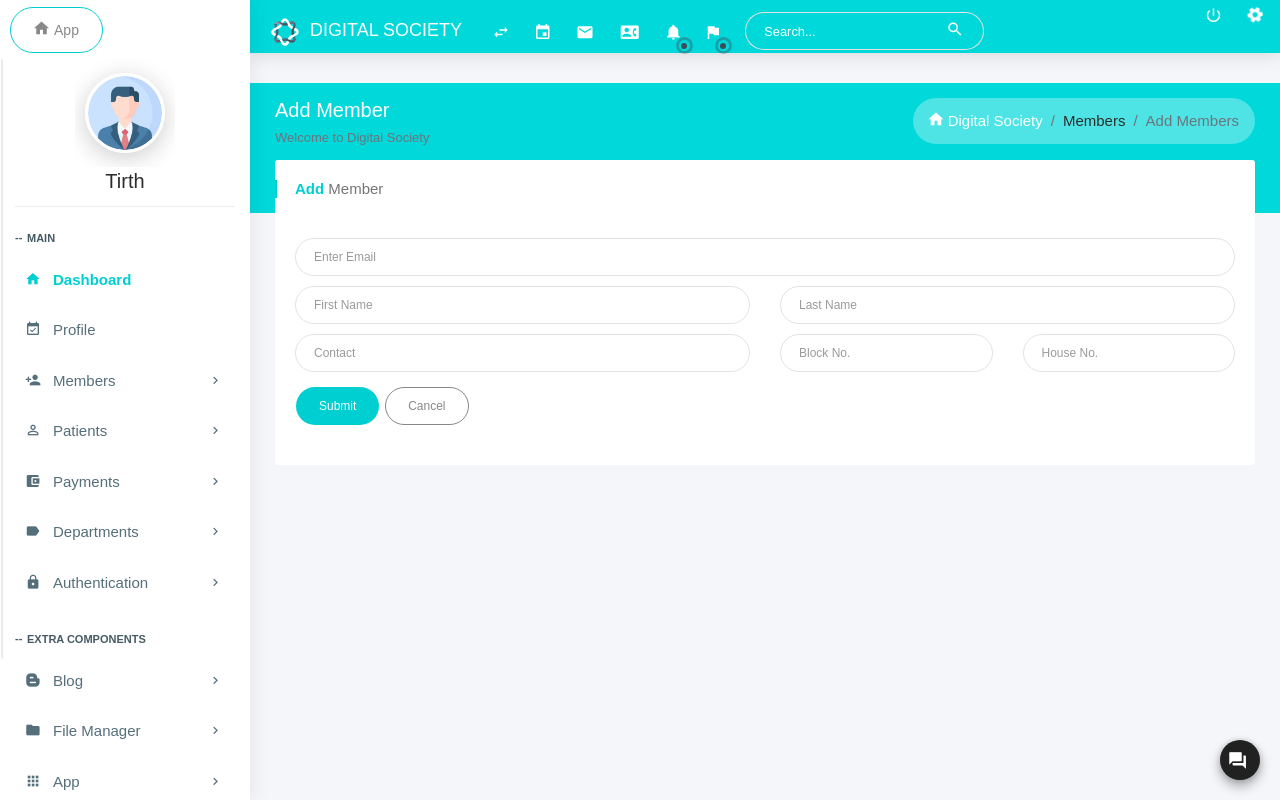
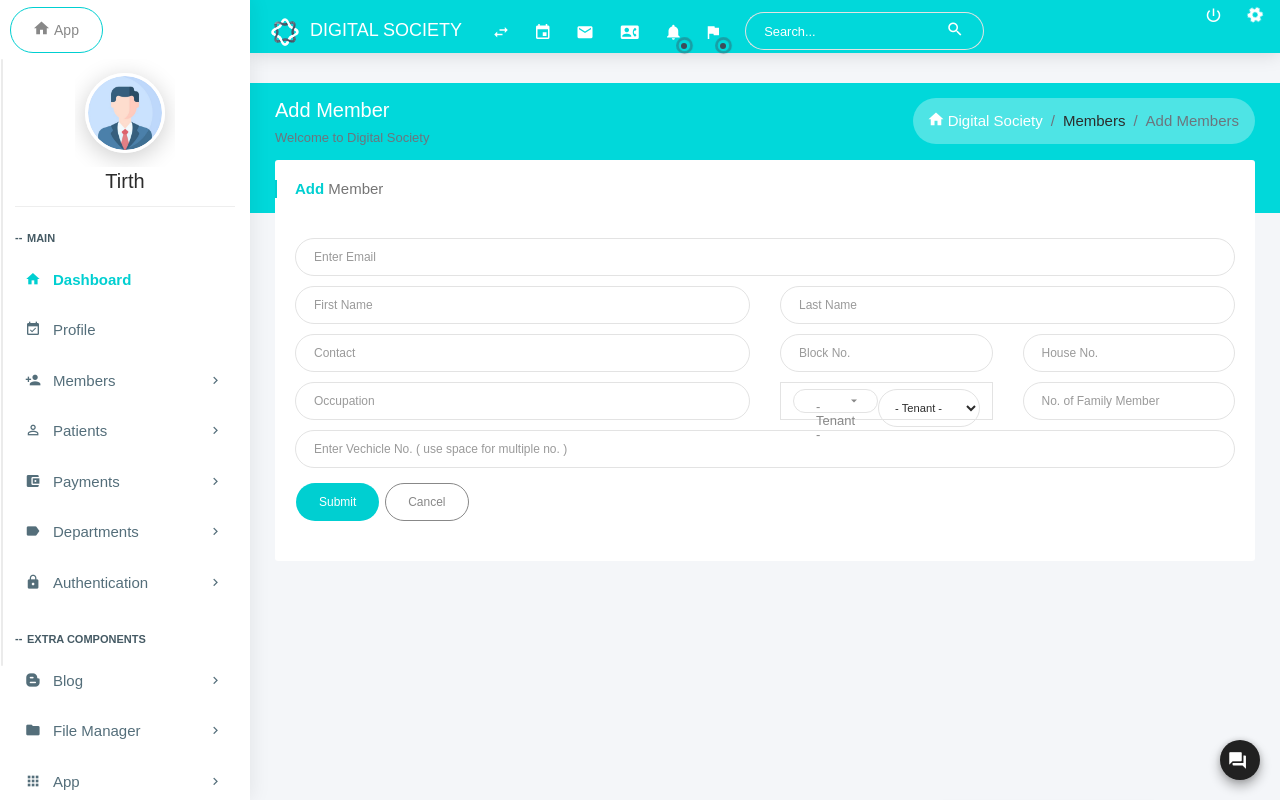
Before and after one commit to rathod-tirth/Django.Tops, a Django app: template Digital_Society/myproject/myapp/templates/myapp/addMember.html in a window 1280 px wide. Run offline with Django 5.2, Linux system fonts and the light colour scheme; the template is opened without the code that fills it: values that come from a table or form of the project are taken from there, others are empty; data comes from the database, SQL or seed files in the repository; some libraries are stand-ins or nearby versions; some web fonts are replaced.

Commit message:
add new fields

```diff
--- a/Digital_Society/myproject/myapp/templates/myapp/addMember.html
+++ b/Digital_Society/myproject/myapp/templates/myapp/addMember.html
@@ -71,6 +71,32 @@
                                 </div>
                             </div>
                             <div class="row clearfix">
+                                <div class="col-sm-6">
+                                    <div class="form-group">
+                                        <input type="text" class="form-control" placeholder="Occupation" name="occupation">
+                                    </div>
+                                </div>
+                                <div class="col-sm-3">
+                                    <select class="form-control" style="font-size: 0.7rem;" name="tenant">
+                                        <option value="" selected disabled>- Tenant -</option>
+                                        <option value="owner">Owner</option>
+                                        <option value="rent">Rent</option>
+                                    </select>
+                                </div>
+                                <div class="col-sm-3">
+                                    <div class="form-group">
+                                        <input type="text" class="form-control" placeholder="No. of Family Member" name="familyno">
+                                    </div>
+                                </div>
+                            </div>
+                            <div class="row clearfix">
+                                <div class="col-sm-12">
+                                    <div class="form-group">
+                                        <input type="text" class="form-control" placeholder="Enter Vechicle No. ( use space for multiple no. )" name="vehicleno">
+                                    </div>
+                                </div>
+                            </div>
+                            <div class="row clearfix">
                                 <div class="col-sm-12">
                                     <input type="submit" class="btn btn-primary btn-round" value="Submit">
                                     <button type="submit" class="btn btn-default btn-round btn-simple">Cancel</button>
```
